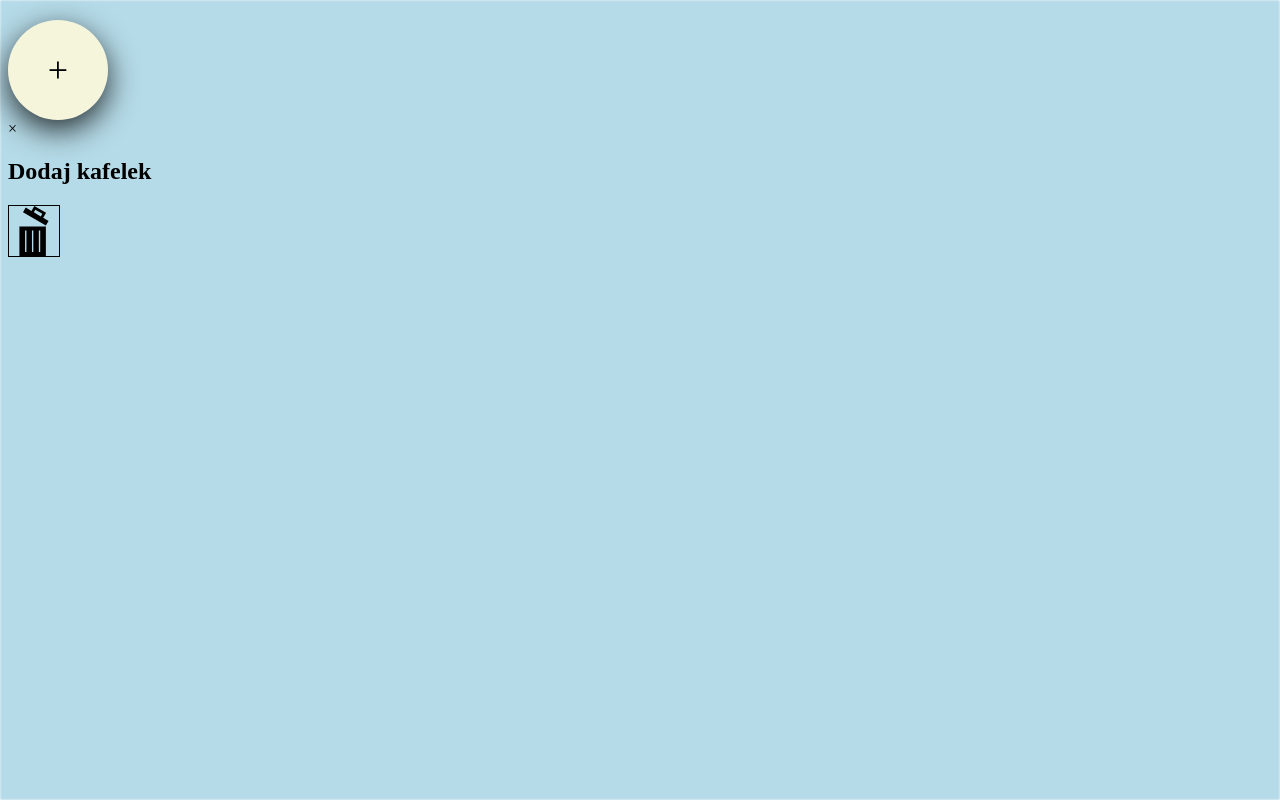
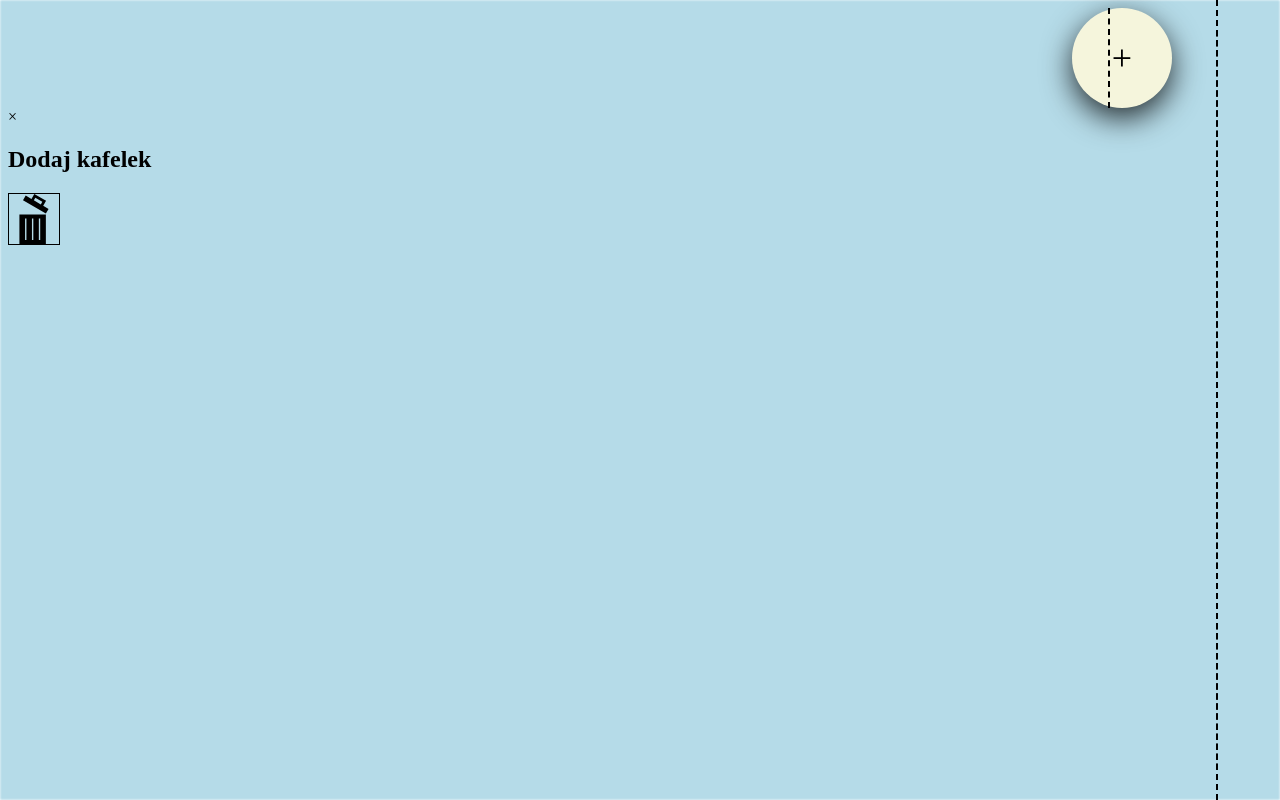
Before and after one commit to DevilTazz/dodawanie_kasowanie, a plain HTML site: page index.html in a window 1280 px wide. Drawn offline with nearby package versions, Linux system fonts and the light colour scheme.

Commit message:
Update index.html

```diff
--- a/index.html
+++ b/index.html
@@ -5,6 +5,7 @@
     <meta name="viewport" content="width=device-width, initial-scale=1.0">
     <title>Tile Removal Example</title>
     <style>
+
       .blur-background {
         background-color: lightblue;
         position: fixed;
@@ -33,14 +34,19 @@
         box-shadow: 0 10px 30px rgba(0, 0, 0, 0.8);
         background-color: #F5F5DC;
       }
+
+      /* Kontener dla ikon, z odstępem od prawej strony */
       .icon-container {
-            display: grid;
-            grid-template-columns: repeat(auto-fill, minmax(100px, 1fr));
-            gap: 20px;
+        position: relative;
+        display: flex;
+        flex-direction: column;
         justify-content: center;
-            position: center;
-            margin-top: 20px;
+        align-items: flex-end;
+        margin-right: 100px; /* Ustawienie 100px od prawej strony */
+        margin-left: 100px; /* Zachowaj odstęp od lewej strony */
       }
+
+      /* Pojedynczy kafelek */
       .icon {
         width: 100px;
         height: 100px;
@@ -48,18 +54,15 @@
         background-color: green;
         border-radius: 50%;
         display: inline-block;
-            border: 1px solid #ccc;
         padding: 10px;
-            margin: 10px;
-            justify-content: center;
-            align-items: center;
-            cursor: pointer;
+        margin: 20px 0; /* Dodanie przerwy między kafelkami */
         text-align: center;
         position: relative;
-
+        cursor: pointer;
       }
 
 
+        /* Przycisk do usuwania */
       .remove-btn {
         background-color: red;
         color: white;
@@ -68,6 +71,7 @@
         margin-top: 5px;
       }
 
+      /* Kosz */
       #trash {
             width: 50px;
             height: 50px;
@@ -76,17 +80,37 @@
             border: 1px solid black;
             margin-top: 20px;
         }
+
+      /* Czarna przerywana linia */
+      .separator-line {
+        width: 2px;
+        height: 100%;
+        background-color: transparent;
+        border-left: 2px dashed black;
+        position: absolute;
+        top: 0;
+        right: 60px; /* Ustawienie przerywanej linii na środku */
+      }
+
     </style>
     <script src="https://cdnjs.cloudflare.com/ajax/libs/Sortable/1.15.0/Sortable.min.js"></script>
 </head>
 <body>
+
   <div class="blur-background"></div>
 
+  <!-- Przykładowe ikony -->
+  <div class="icon-container" id="sortable-container">
 
-  <div class="icon-container" id="sortable-container">
+    <!-- Dodanie przerywanej linii -->
+    <div class="separator-line"></div>
+
     <!-- Ikony zostaną dodane dynamicznie -->
     <div id="add-tile">+</div>
+
   </div>
+
+  <div class="separator-line"></div>
 
   <!-- Dymek do wybierania kafelków -->
   <div id="tile-popup" class="popup hidden">
@@ -97,8 +121,12 @@
     </div>
   </div>
 
+  <div class="separator-line"></div>
+
     <!-- Kosz -->
     <div id="trash"></div>
+
+  <div class="separator-line"></div>
 
     <script>
       const sortableContainer = document.getElementById('sortable-container');
```
Lines whose indentation alone changed are shown as unchanged.
